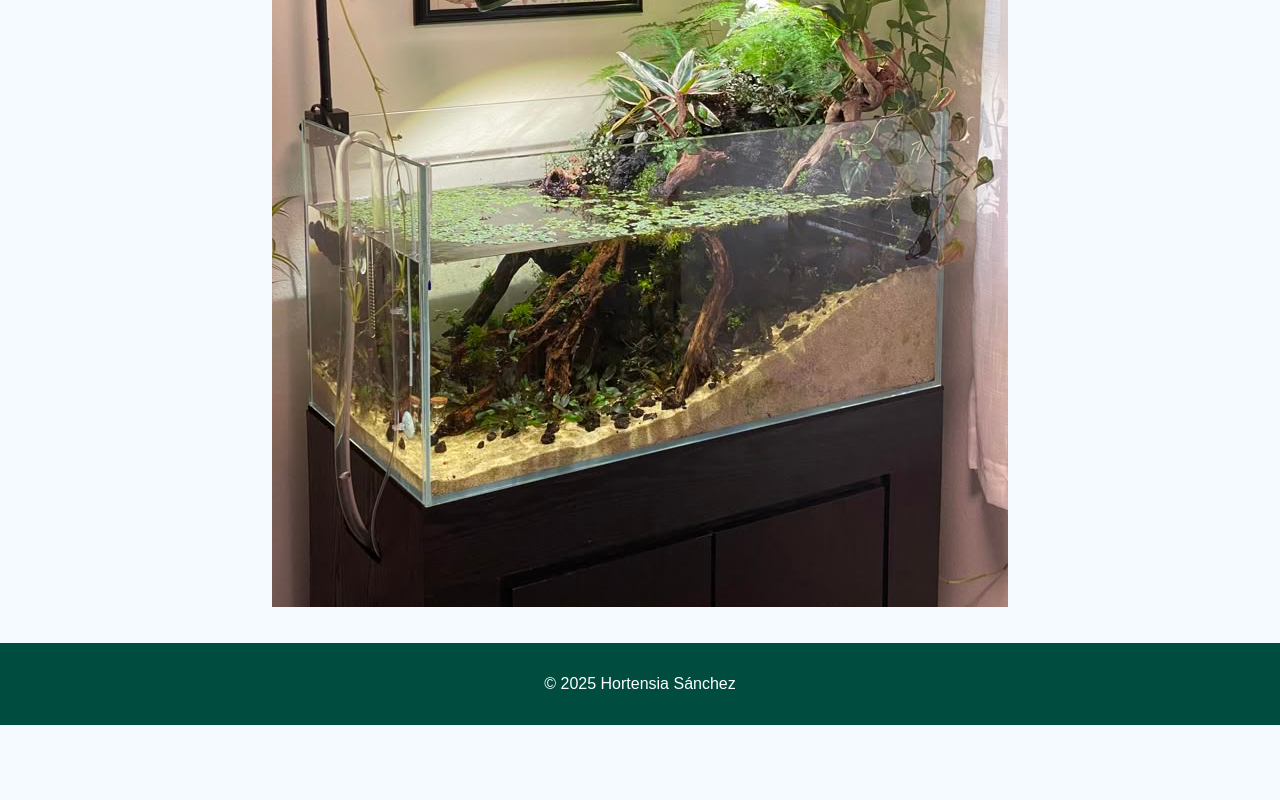
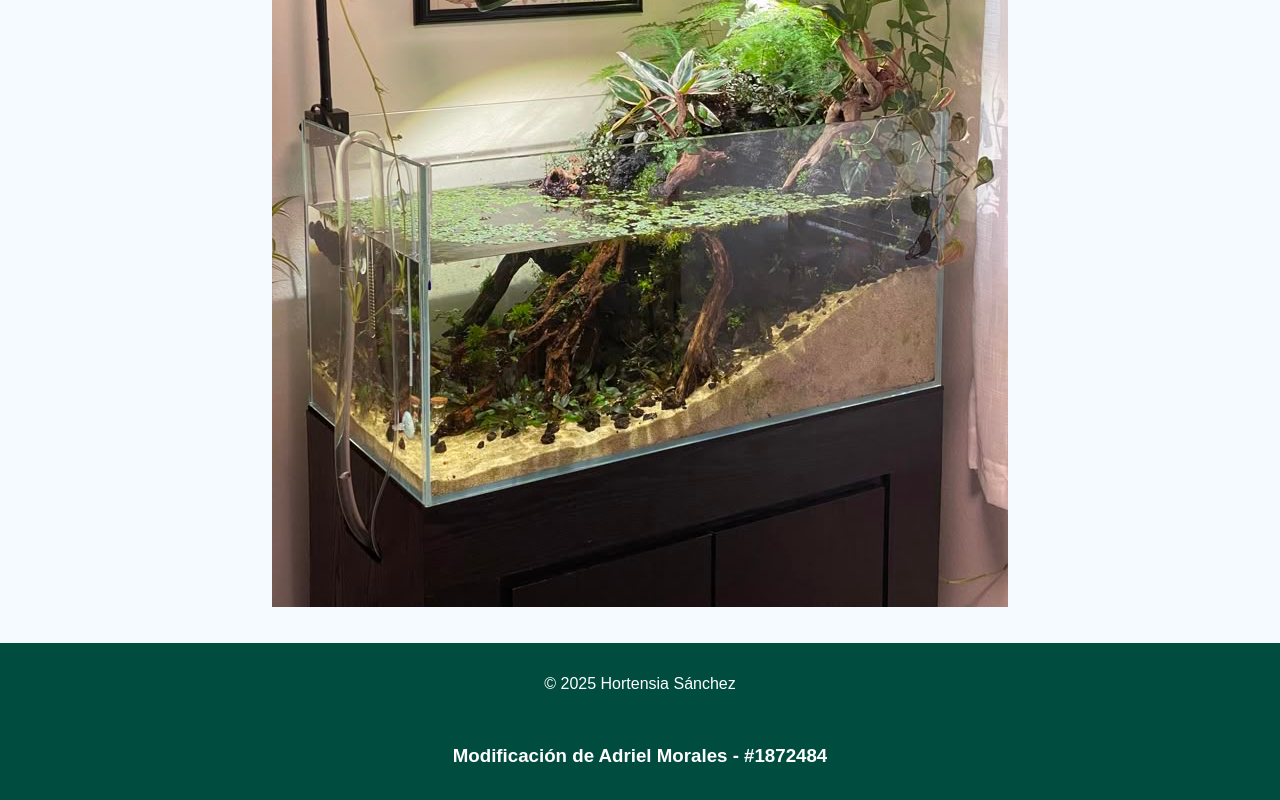
Before and after one commit to Hortensia-Sanchez-Balderas/Laboratorio6, a plain HTML site: page index.html in a window 1280 px wide. Shown: the part 654-1454 px from the top of the page. Before the commit the page ends 1379 px from the top, so only its background shows below. Drawn offline with Linux system fonts and the light colour scheme.

Commit message:
Modificación de Adriel Morales

```diff
--- a/index.html
+++ b/index.html
@@ -24,6 +24,8 @@
   </main>
   <footer>
     <p>&copy; 2025 Hortensia Sánchez</p>
+    <br />
+    <h3>Modificación de Adriel Morales - #1872484</h3>
   </footer>
 </body>
 </html>
```
Also changed, not shown: 1872484.txt (added).
